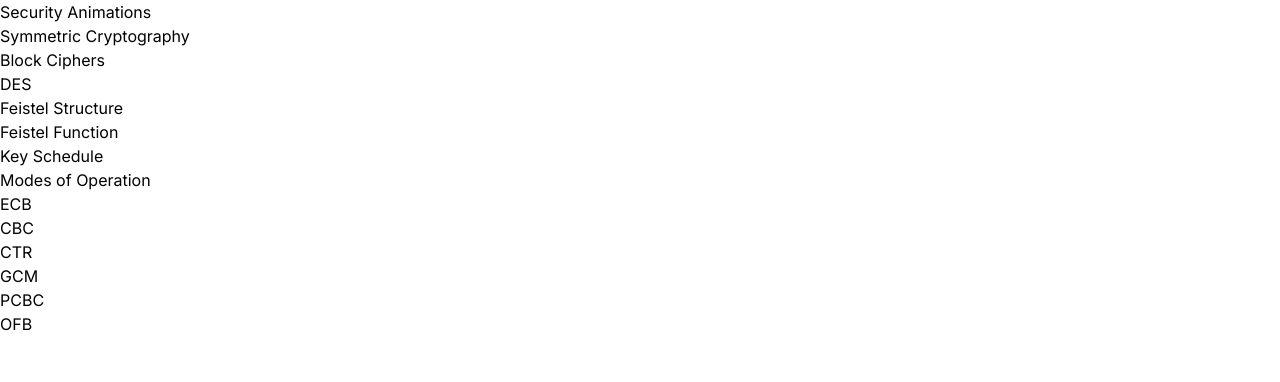
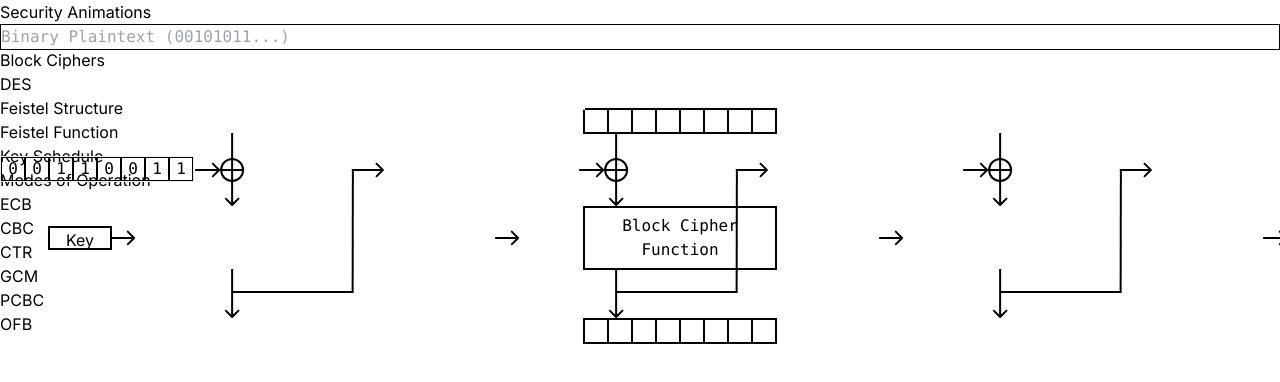
Before and after one commit to jmxor/cm3203-website, a Next.js app: page /symmetric-cryptography/block-ciphers/modes/cbc in a window 1280 px wide. Before the commit this address had no page. Shown: the top 382 px of the page. Built offline with nearby package versions, Linux system fonts and the light colour scheme.

Commit message:
Add cbc page and animation

```diff
--- /dev/null
+++ b/src/app/symmetric-cryptography/block-ciphers/modes/cbc/page.tsx
@@ -0,0 +1,133 @@
+"use client"
+
+import AnimationCarousel from "@/Components/AnimationCarousel";
+import AnimationContainer from "@/Components/AnimationContainer";
+import AnimationInput from "@/Components/AnimationInput";
+import AnimationFlowControl from "@/Components/AnimationFlowControl";
+import BitBox8x1 from "@/Components/BitBox8x1";
+import {useState} from "react";
+import {motion} from "framer-motion";
+
+export default function CBCModePage() {
+  const [plaintextInput, setPlaintextInput] = useState('');
+  const [keyInput, setKeyInput] = useState('');
+
+  const [animationStep, setAnimationStep] = useState(0);
+  const [encryptionKey, setEncryptionKey] = useState('')
+  const [plaintext, setPlaintext] = useState('')
+  const [cipherText, setCipherText] = useState('');
+  const stepsPerBlock = 3;
+
+  function startAnimation() {
+    setAnimationStep(0);
+    setPlaintext(plaintextInput);
+    setEncryptionKey(keyInput);
+
+    let ciphertext = ''
+    for (let i = 0; i < plaintextInput.length; i++) {
+      ciphertext += (plaintextInput.charAt(i) != keyInput.charAt(i % 8)) ? '1' : '0'
+    }
+    setCipherText(ciphertext)
+  }
+
+  function stepForward() {
+    if (animationStep == (Math.floor(plaintextInput.length / 8) * stepsPerBlock) -  1) return;
+    setAnimationStep(animationStep + 1)
+  }
+
+  function stepBackward() {
+    if (animationStep == 0) return;
+    setAnimationStep(animationStep - 1)
+  }
+
+  return (
+    <section className="w-full flex flex-col sm:block">
+      <AnimationContainer>
+        <AnimationInput
+         value={plaintextInput}
+         onChange={e => setPlaintextInput(e.target.value)}
+         placeholder="Binary Plaintext (00101011...)"
+         highlightStart={Math.floor(animationStep / stepsPerBlock) * 8}
+         highlightEnd={Math.floor(animationStep / stepsPerBlock) * 8 + 8}
+        />
+
+        <input
+          className="boxed font-mono"
+          value={keyInput}
+          onChange={e => setKeyInput(e.target.value)}
+          placeholder="8-Bit Key"
+          maxLength={8}
+        />
+
+        <AnimationFlowControl
+          animationStep={animationStep}
+          startAnimation={startAnimation}
+          stepForward={stepForward}
+          stepBackward={stepBackward}
+        />
+
+        <AnimationCarousel currentIndex={Math.floor(animationStep / stepsPerBlock)}>
+          {Array(Math.ceil(plaintextInput.length / 8) || 1).fill(null).map((_, k) =>
+            <CBCSection
+              key={k}
+              index={k}
+              plaintextBlock={plaintext.slice(k * 8, k * 8 + 8)}
+              ciphertextBlock={cipherText.slice(k * 8, k * 8 + 8)}
+              encryptionKey={encryptionKey}
+              animationStep={animationStep}
+              stepsPerBlock={stepsPerBlock}
+            />
+          )}
+        </AnimationCarousel>
+
+        <textarea
+          className="w-full boxed font-mono"
+          value={cipherText.slice(0, Math.floor((animationStep + 1) / stepsPerBlock) * 8)}
+          onChange={undefined}
+          readOnly
+        />
+      </AnimationContainer>
+    </section>
+  )
+}
+
+interface CBCSectionProps {
+  index: number
+  plaintextBlock: string
+  ciphertextBlock: string
+  encryptionKey: string
+  animationStep: number
+  stepsPerBlock: number
+}
+
+function CBCSection(props: CBCSectionProps) {
+  const {plaintextBlock, ciphertextBlock, encryptionKey, animationStep, stepsPerBlock, index} = props;
+  const currentBlock = Math.floor(animationStep / stepsPerBlock) == index;
+
+  return (
+    <div className="relative w-full bg-[url('../../public/cbc-bg.svg')]">
+
+      <div className="absolute top-[118px] left-[48px] w-16 h-6 border-2 border-black text-center align-middle">Key</div>
+
+      <div className="absolute top-12">
+        <BitBox8x1 content={'00110011'} contentVisible={true} />
+      </div>
+
+      <div className="flex flex-col items-center justify-center ml-20">
+        <BitBox8x1
+          content={plaintextBlock}
+          contentVisible={currentBlock && animationStep % stepsPerBlock == 0}
+        />
+
+        <div className="w-[194px] h-16 mt-[72px] mb-12 flex items-center border-2 border-black font-mono">
+          <span className="text-center">Block Cipher Function</span>
+        </div>
+
+        <BitBox8x1
+          content={ciphertextBlock}
+          contentVisible={currentBlock && animationStep % stepsPerBlock == 1}
+        />
+      </div>
+    </div>
+  )
+}
```
Also changed, not shown: public/cbc-bg.svg (added).
